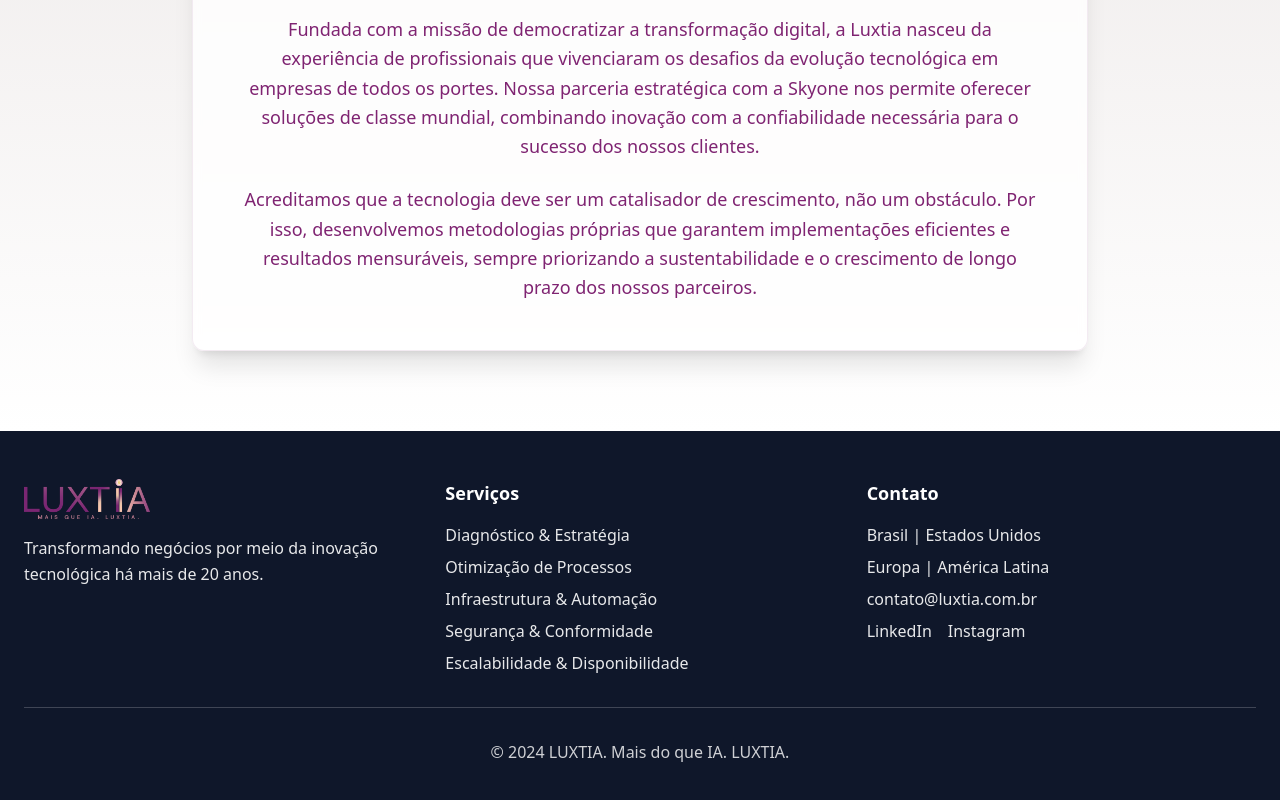
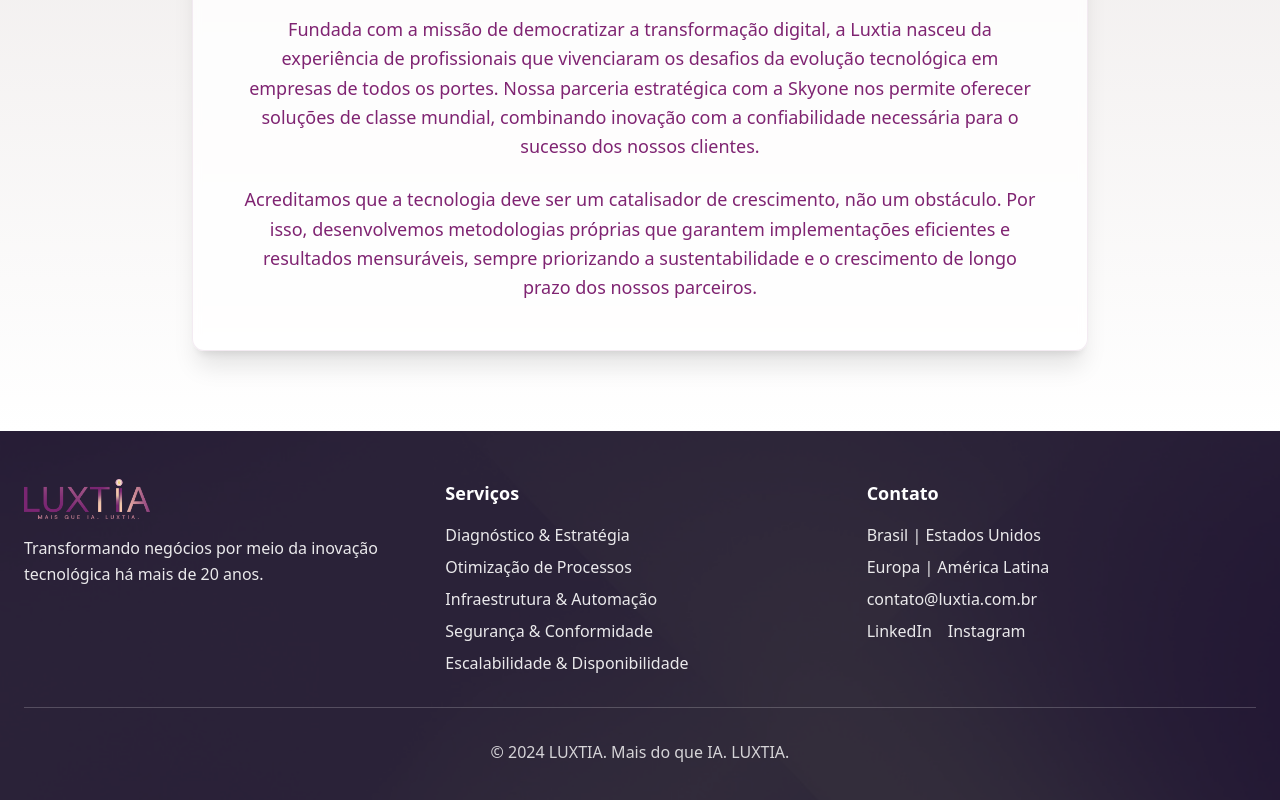
Before and after one commit to danielloiola/luxtia-ai-transform, a React (Vite) app: page /sobre in a window 1280 px wide. Shown: the part 756-1556 px from the top of the page. Built offline with nearby package versions, Linux system fonts and the light colour scheme.

Commit message:
Fix: Update footer background and email recipient

```diff
--- a/src/components/Footer.tsx
+++ b/src/components/Footer.tsx
@@ -2,8 +2,17 @@ import { Link } from "react-router-dom";
 
 const Footer = () => {
   return (
-    <footer className="py-12 text-white bg-slate-900">
-      <div className="container mx-auto px-6">
+    <footer
+      className="py-12 text-white bg-slate-900 relative"
+      style={{
+        backgroundImage: `url('/lovable-uploads/382448f9-2175-46d3-b779-039fe041a584.png')`,
+        backgroundSize: 'cover',
+        backgroundPosition: 'center',
+        backgroundRepeat: 'no-repeat'
+      }}
+    >
+      <div className="absolute inset-0 bg-slate-900/80"></div>
+      <div className="container mx-auto px-6 relative z-10">
         <div className="grid md:grid-cols-3 gap-8">
           <div>
             <div className="flex items-center space-x-2 mb-4">
```
Also changed, not shown: public/lovable-uploads/382448f9-2175-46d3-b779-039fe041a584.png (added).
